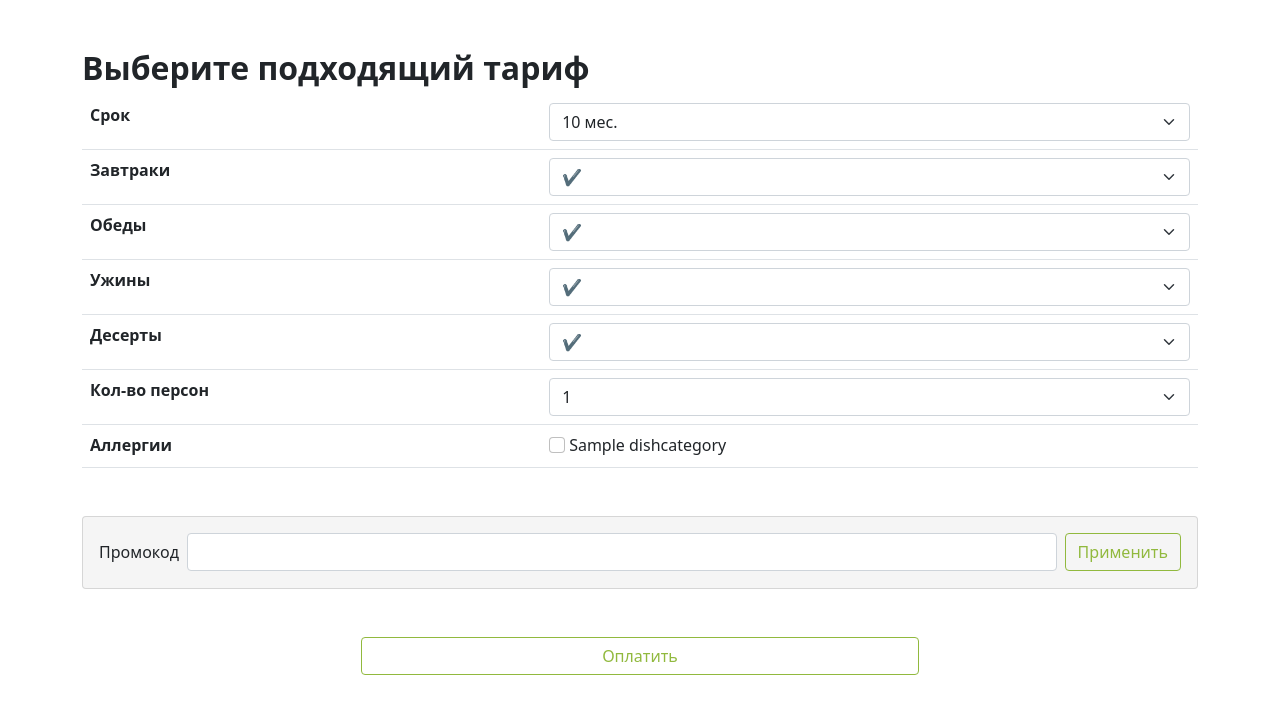
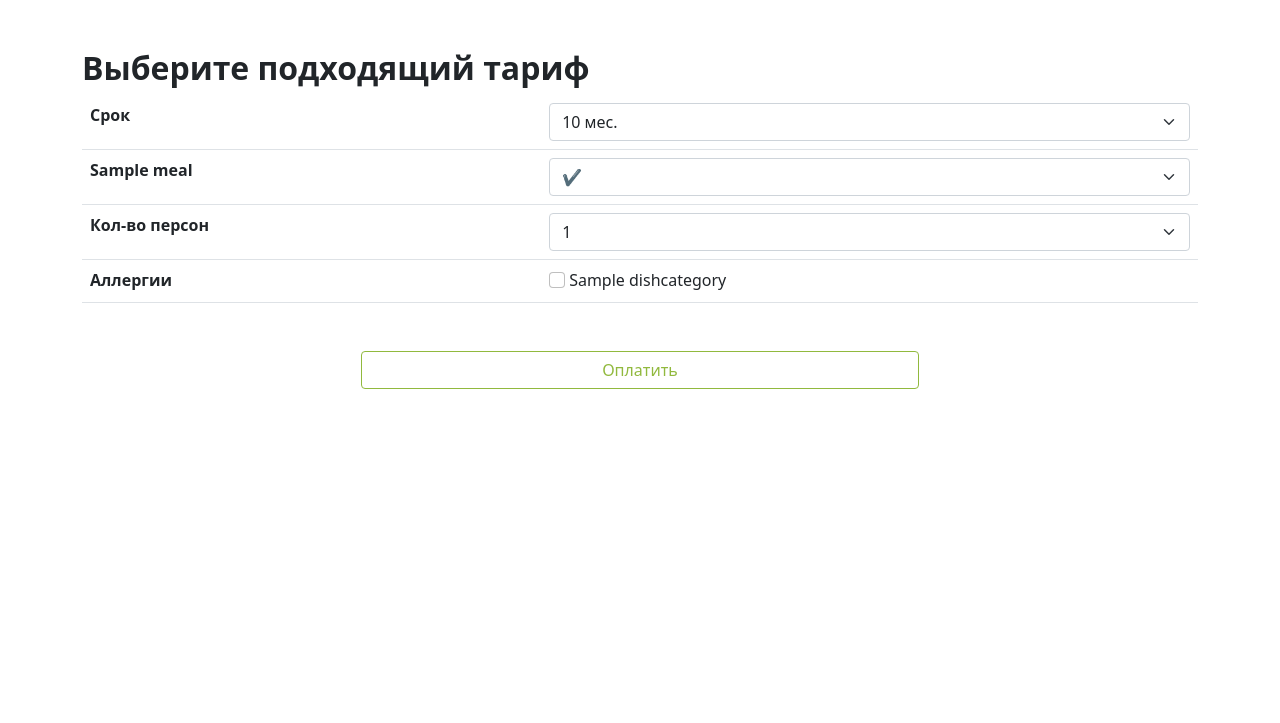
Before and after one commit to fch-yk/d_12_02_food_plan, a Django app: template food/templates/food/order.html in a window 1280 px wide. Shown: the part 473-1196 px from the top of the page. After the commit the page ends 862 px from the top, so only its background shows below. Run offline with Django 4.2, Linux system fonts and the light colour scheme; tables that the repository leaves empty hold one stand-in row (values such as "Sample post"); the template is opened without the code that fills it: values that come from a table or form of the project are taken from there, most other values are stand-ins (such as "Sample title", 1, 10 or a date in 2020); parts of the project's set-up code (start-up, migrations or seed data) failed here and were passed over.

Commit message:
Set meals for a user

```diff
--- a/food/templates/food/order.html
+++ b/food/templates/food/order.html
@@ -69,42 +69,19 @@
                             </select>
                         </td>
                     </tr>
-                    <tr>
-                        <th scope="row" class="text-start">Завтраки</th>
+
+                    {% for meal in meals %}
+                      <tr>
+                        <th scope="row" class="text-start">{{ meal.title }}</th>
                         <td>
-                            <select name="select1" class="form-select">
-                                <option value="0" selected>&#10004;</option>
-                                <option value="1">&#10008;</option>
+                            <select name="meal_{{ meal.id }}" class="form-select">
+                                <option value="1" selected>&#10004;</option>
+                                <option value="">&#10008;</option>
                             </select>
                         </td>
-                    </tr>
-                    <tr>
-                        <th scope="row" class="text-start">Обеды</th>
-                        <td>
-                            <select name="select2" class="form-select">
-                                <option value="0" selected>&#10004;</option>
-                                <option value="1">&#10008;</option>
-                            </select>
-                        </td>
-                    </tr>
-                    <tr>
-                        <th scope="row" class="text-start">Ужины</th>
-                        <td>
-                            <select name="select3" class="form-select">
-                                <option value="0" selected>&#10004;</option>
-                                <option value="1">&#10008;</option>
-                            </select>
-                        </td>
-                    </tr>
-                    <tr>
-                        <th scope="row" class="text-start">Десерты</th>
-                        <td>
-                            <select name="select4" class="form-select">
-                                <option value="0" selected>&#10004;</option>
-                                <option value="1">&#10008;</option>
-                            </select>
-                        </td>
-                    </tr>
+                      </tr>
+                    {% endfor %}
+
                     <tr>
                         <th scope="row" class="text-start">Кол-во персон</th>
                         <td>
@@ -123,7 +100,7 @@
                         <td>
                           {% for dish_category in dish_categories %}
                             <div class="form-check d-flex justify-content-start">
-                                <input class="form-check-input me-1 foodplan_checked-green" type="checkbox" value="{{ dish_category.id }}" name="allergy_{{ dish_category.id }}">
+                                <input class="form-check-input me-1 foodplan_checked-green" type="checkbox" value="1" name="allergy_{{ dish_category.id }}">
                                 <label class="form-check-label" for="allergy_{{ dish_category.id }}">
                                   {{ dish_category.title }}
                                 </label>
@@ -138,11 +115,11 @@
             <button type="submit" id="TableSubmit" class="d-none"></button>
             </form>
 
-            <form class="card d-flex flex-row align-items-baseline mb-5 p-3 foodplan__bg_grey">
+            <!-- <form class="card d-flex flex-row align-items-baseline mb-5 p-3 foodplan__bg_grey">
                 <label for="exampleInputPassword1" class="form-label me-2">Промокод</label>
                 <input type="password" class="form-control me-2" id="password">
                 <button type="submit" class="btn shadow-none btn-outline-success foodplan_green foodplan__border_green">Применить</button>
-            </form>
+            </form> -->
             <div class="d-flex justify-content-center my-5">
                 <button form="order" type="submit" class="btn shadow-none btn-outline-success foodplan_green foodplan__border_green w-50">Оплатить</button>
             </div>
--- a/food/templates/food/payment.html
+++ b/food/templates/food/payment.html
@@ -149,6 +149,7 @@
             <input name="subscription" type="text" value="{{ subscription }}"></input>
             <input name="allergies" type="text" value="{{ allergies }}"></input>
             <input name="persons_number" type="text" value="{{ persons_number }}"></input>
+            <input name="meals" type="text" value="{{ meals }}"></input>
           </div>
 
         </div>
```
Also changed, not shown: food/views.py (+25 -13 lines).
